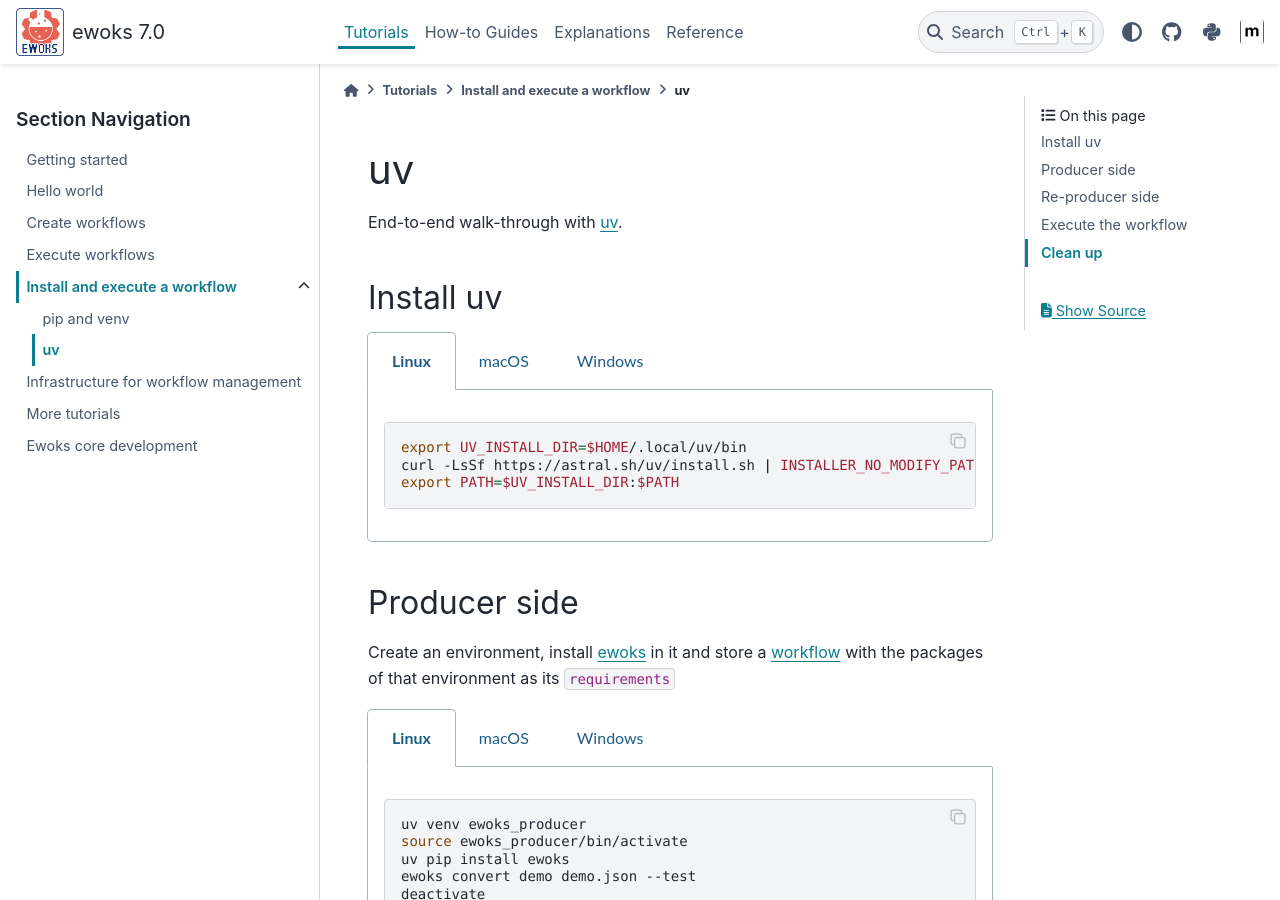
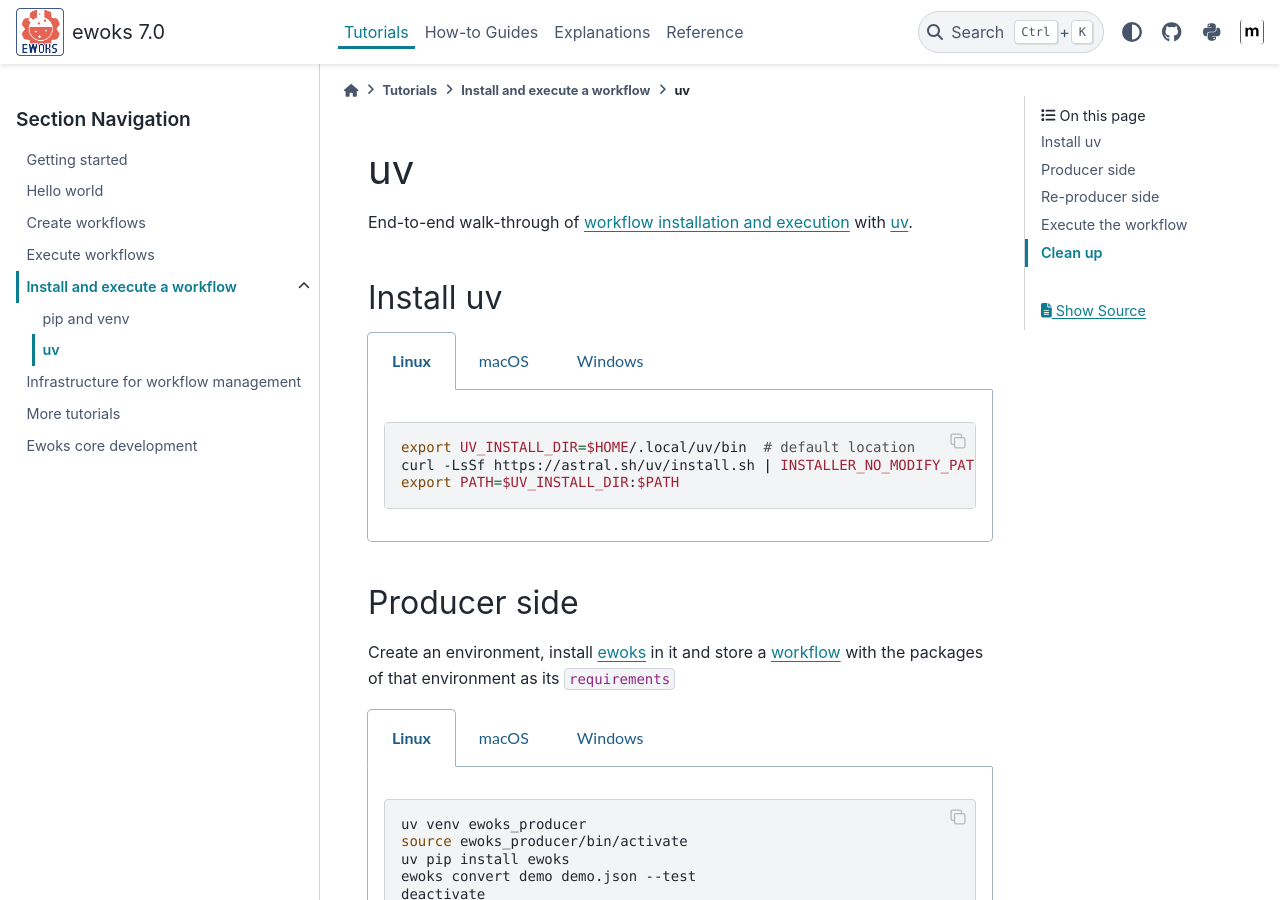
Before and after one commit to ewoks-kit/ewoks, a Sphinx documentation site: the page built from doc/tutorials/install/uv.rst, in a window 1280 px wide and 900 px high. Built offline with Sphinx 7.4.7 and the PyData theme 0.15.4, drawn with Linux system fonts in a browser that asks for light colours; pages that are not in the unit, such as notebooks, are missing from menus.

Commit message:
Apply suggestions from code review
Co-authored-by: Loïc Huder <42204205+loichuder@users.noreply.github.com>
Co-authored-by: Wout De Nolf <wout.de_nolf@esrf.eu>

```diff
--- a/doc/howtoguides/requirements.rst
+++ b/doc/howtoguides/requirements.rst
@@ -48,7 +48,6 @@
 
 .. code-block:: bash
 
-    # requirements generated by pip-venv, environment created by uv
     ewoks install demo.json --yes --package-manager-name uv
 
 ``--package-manager-command`` provides the command that invokes the tool, for example when it
--- a/doc/tutorials/install/uv.rst
+++ b/doc/tutorials/install/uv.rst
@@ -3,7 +3,7 @@
 uv
 ==
 
-End-to-end walk-through with `uv <https://docs.astral.sh/uv/>`_.
+End-to-end walk-through of `workflow installation and execution <../install.rst>`_ with `uv <https://docs.astral.sh/uv/>`_.
 
 Install uv
 ----------
@@ -14,7 +14,7 @@
 
         .. code-block:: bash
 
-            export UV_INSTALL_DIR=$HOME/.local/uv/bin
+            export UV_INSTALL_DIR=$HOME/.local/uv/bin  # default location
             curl -LsSf https://astral.sh/uv/install.sh | INSTALLER_NO_MODIFY_PATH=1 sh
             export PATH=$UV_INSTALL_DIR:$PATH
 
@@ -22,7 +22,7 @@
 
         .. code-block:: bash
 
-            export UV_INSTALL_DIR=$HOME/.local/uv/bin
+            export UV_INSTALL_DIR=$HOME/.local/uv/bin  # default location
             curl -LsSf https://astral.sh/uv/install.sh | INSTALLER_NO_MODIFY_PATH=1 sh
             export PATH=$UV_INSTALL_DIR:$PATH
 
@@ -30,7 +30,7 @@
 
         .. code-block:: powershell
 
-            $env:UV_INSTALL_DIR = "$env:USERPROFILE\.local\uv\bin"
+            $env:UV_INSTALL_DIR = "$env:USERPROFILE\.local\uv\bin"  # default location
             irm https://astral.sh/uv/install.ps1 | iex
             $env:PATH = "$env:UV_INSTALL_DIR;$env:PATH"
 
```
